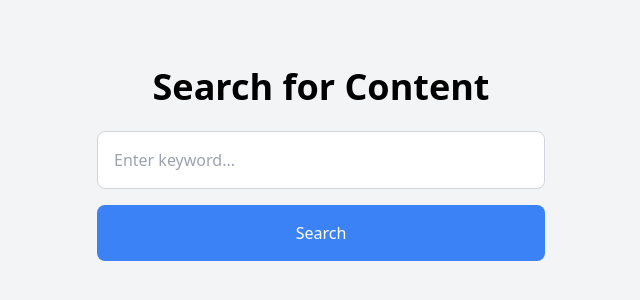
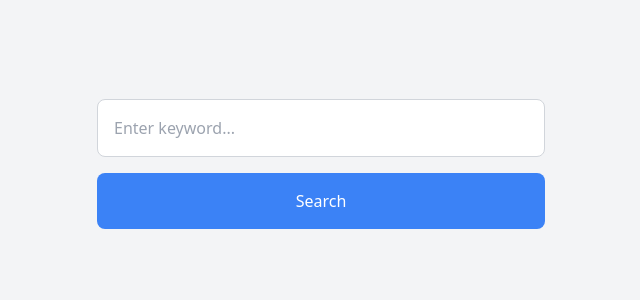
Before and after one commit to db131313/nextjs-micro-saas-v2, a Next.js app: page / in a window 1280 px wide. Shown: the part 236-536 px from the top of the page, without its empty margins (319-959 px from the left). Built offline with nearby package versions, Linux system fonts and the light colour scheme.

Commit message:
Update index.js

```diff
--- a/pages/index.js
+++ b/pages/index.js
@@ -13,7 +13,6 @@ export default function Home() {
 
   return (
     <div className="flex flex-col items-center justify-center min-h-screen bg-gray-100 p-6">
-      <h1 className="text-4xl font-bold mb-6">Search for Content</h1>
       <input
         type="text"
         placeholder="Enter keyword..."
```
